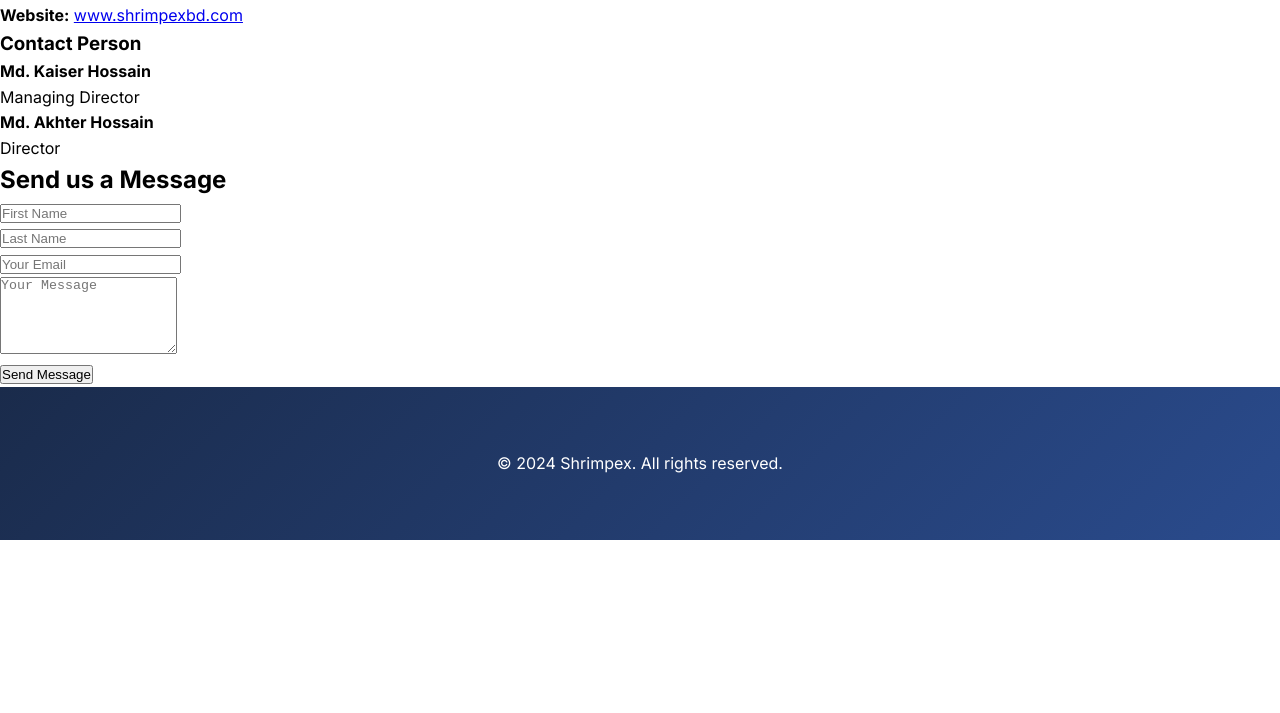
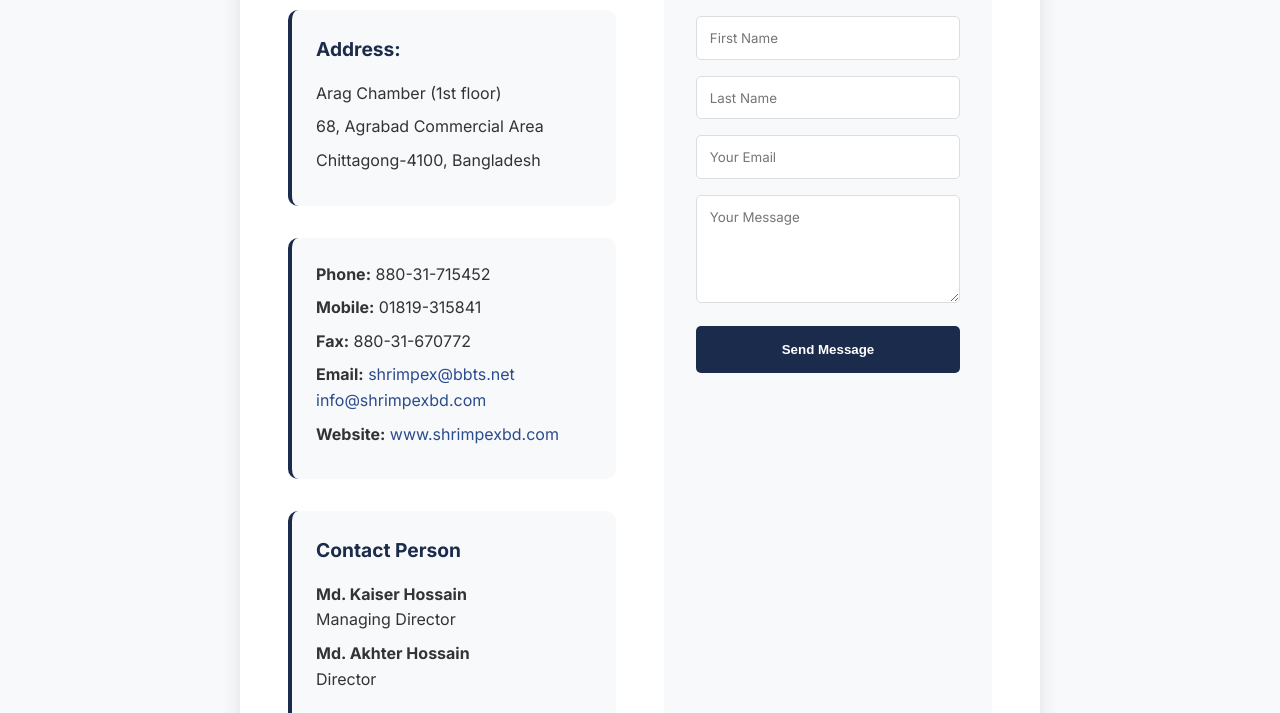
Before and after one commit to nafishossain/nafishossain.github.io, a plain HTML site: page contact.html in a window 1280 px wide. Shown: the part 308-1021 px from the top of the page. Before the commit the page ends 848 px from the top, so only its background shows below. Drawn offline with Linux system fonts and the light colour scheme.

Commit message:
Update styles.css

```diff
--- a/styles.css
+++ b/styles.css
@@ -39,6 +39,7 @@
     background: linear-gradient(45deg, #1a2b4b, #2a4b8d);
     -webkit-background-clip: text;
     -webkit-text-fill-color: transparent;
+    text-decoration: none;  /* Add this line */
 }
 
 .nav-links a {
@@ -392,6 +393,122 @@
     transform: rotate(90deg);
 }
 
+.contact-section {
+    padding: 120px 5% 5rem;
+    background-color: #f8f9fa;
+    min-height: 100vh;
+}
+
+.contact-container {
+    max-width: 800px;
+    margin: 0 auto;
+    background: white;
+    padding: 3rem;
+    border-radius: 20px;
+    box-shadow: 0 2px 20px rgba(0,0,0,0.1);
+}
+
+.contact-container h1 {
+    font-size: 2.5rem;
+    color: #1a2b4b;
+    margin-bottom: 0.5rem;
+    text-align: center;
+}
+
+.contact-container h2 {
+    font-size: 1.8rem;
+    color: #2a4b8d;
+    margin-bottom: 2rem;
+    text-align: center;
+}
+
+.contact-info {
+    display: grid;
+    gap: 2rem;
+    margin-top: 2rem;
+}
+
+.contact-info h3 {
+    color: #1a2b4b;
+    margin-bottom: 1rem;
+    font-size: 1.2rem;
+}
+
+.contact-info p {
+    margin-bottom: 0.5rem;
+    color: #333;
+    line-height: 1.6;
+}
+
+.contact-info a {
+    color: #2a4b8d;
+    text-decoration: none;
+    transition: color 0.3s ease;
+}
+
+.contact-info a:hover {
+    color: #1a2b4b;
+}
+
+.address-block, .contact-details, .contact-persons {
+    padding: 1.5rem;
+    background: #f8f9fa;
+    border-radius: 10px;
+    border-left: 4px solid #1a2b4b;
+}
+
+.split-layout {
+    display: grid;
+    grid-template-columns: 1fr 1fr;
+    gap: 3rem;
+}
+
+.contact-form-wrapper {
+    background: #f8f9fa;
+    padding: 2rem;
+    border-radius: 10px;
+}
+
+.contact-form {
+    display: grid;
+    gap: 1rem;
+}
+
+.form-group {
+    width: 100%;
+}
+
+.contact-form input,
+.contact-form textarea {
+    width: 100%;
+    padding: 0.8rem;
+    border: 1px solid #ddd;
+    border-radius: 5px;
+    font-family: 'Inter', sans-serif;
+    transition: border-color 0.3s ease;
+}
+
+.contact-form input:focus,
+.contact-form textarea:focus {
+    outline: none;
+    border-color: #1a2b4b;
+}
+
+.submit-button {
+    padding: 1rem 2rem;
+    background: #1a2b4b;
+    color: white;
+    border: none;
+    border-radius: 5px;
+    cursor: pointer;
+    font-weight: 600;
+    transition: background-color 0.3s ease;
+}
+
+.submit-button:hover {
+    background: #2a4b8d;
+}
+
 @media (max-width: 768px) {
     .hero-content h1 {
         font-size: 2.5rem;
@@ -428,4 +545,24 @@
     .mobile-nav {
         display: flex;
     }
+
+    .contact-section {
+        padding: 100px 5% 3rem;
+    }
+
+    .contact-container {
+        padding: 2rem;
+    }
+
+    .contact-container h1 {
+        font-size: 2rem;
+    }
+
+    .contact-container h2 {
+        font-size: 1.5rem;
+    }
+
+    .split-layout {
+        grid-template-columns: 1fr;
+    }
 }
```
